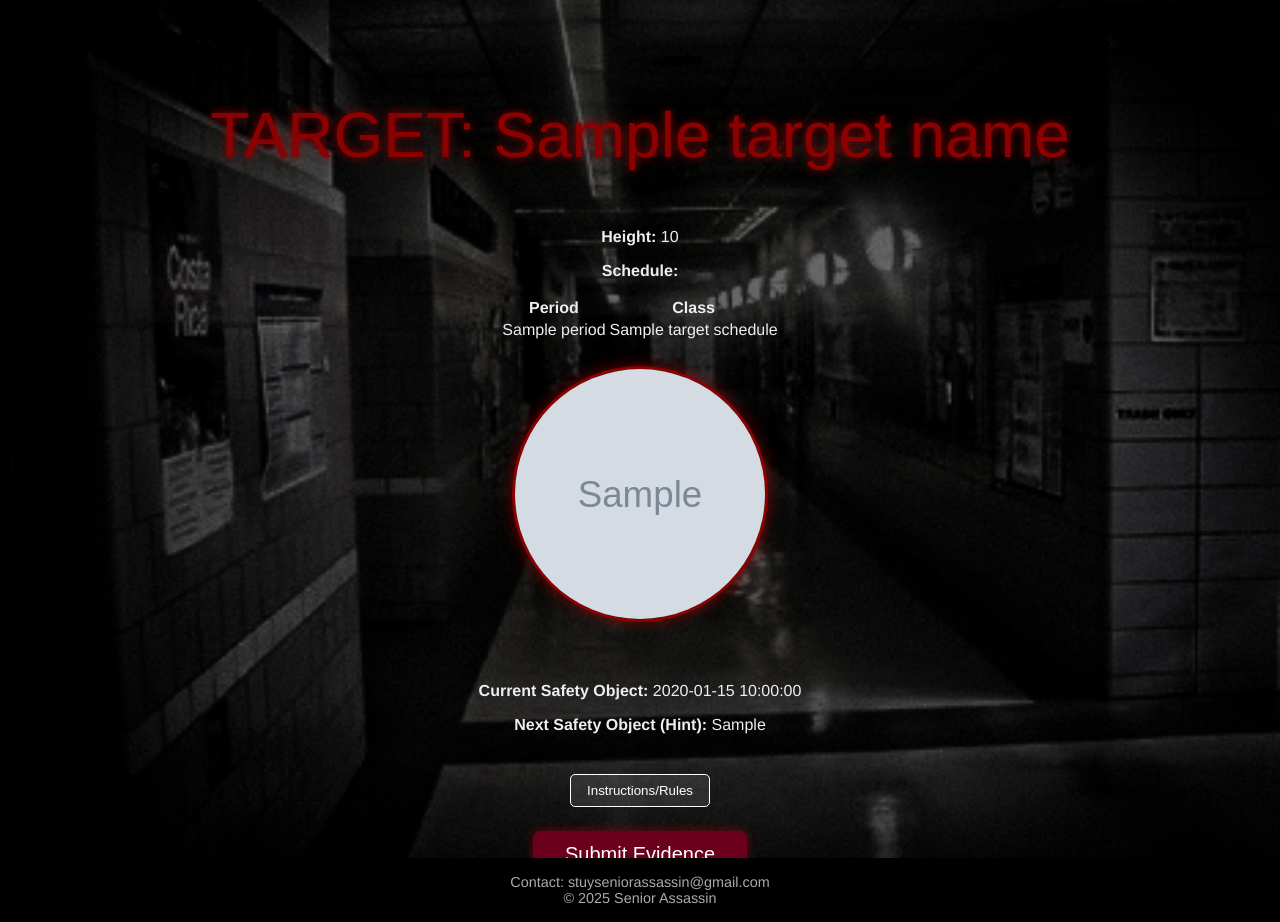
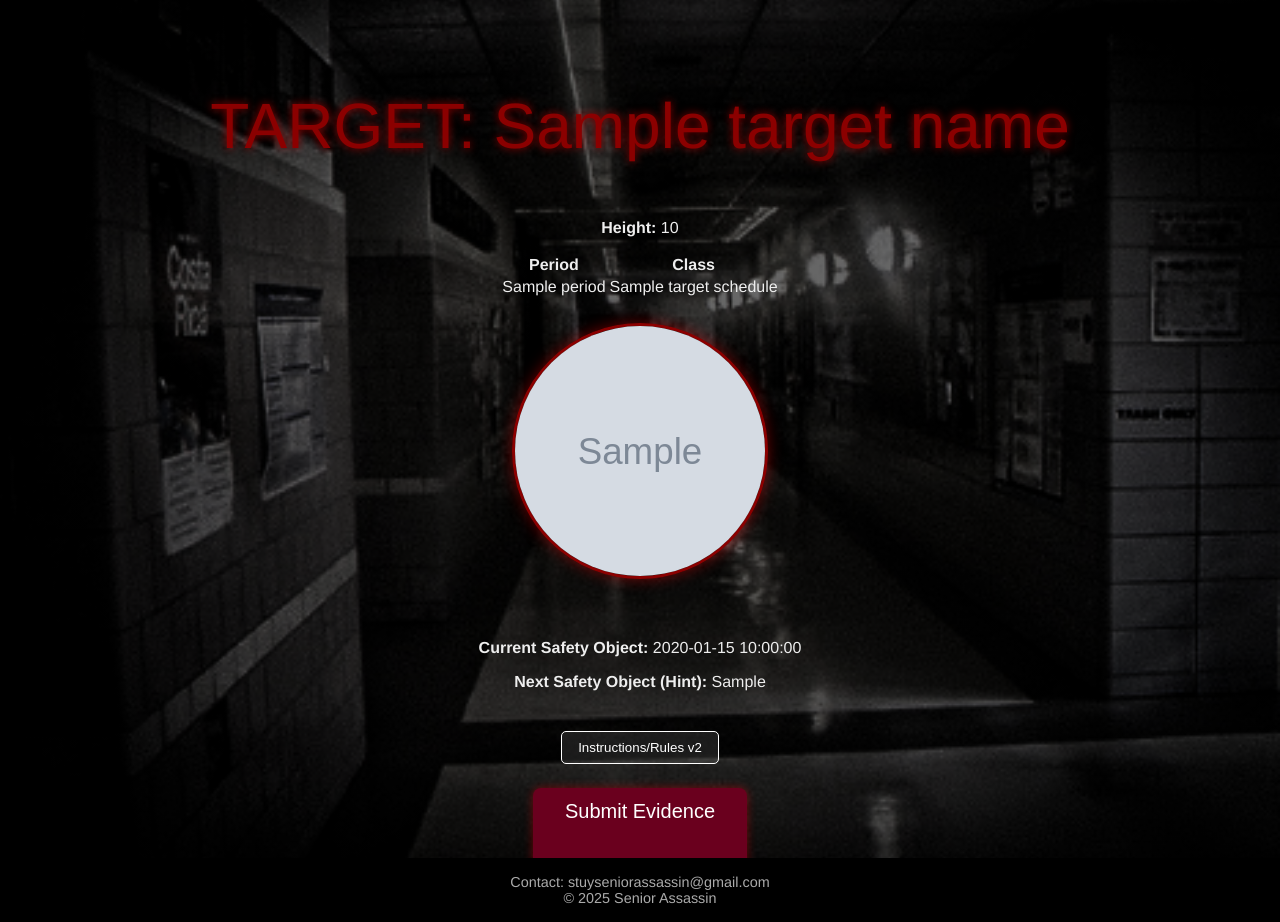
Before and after one commit to Senior-Caucus/Senior-Assassin, a FastAPI app: template src/templates/target.html in a window 1280 px wide. Run offline with FastAPI, Linux system fonts and the light colour scheme; the template is opened without the code that fills it: most values are stand-ins (such as "Sample title", 1, 10 or a date in 2020); grey boxes marked "Sample" are stand-in pictures; style sheets or scripts are compiled from the project's sources.

Commit message:
playing around with formatting

```diff
--- a/src/static/scss/main.scss
+++ b/src/static/scss/main.scss
@@ -209,6 +209,7 @@ button#login {
     margin-bottom: 1rem;
     text-shadow: 0 0 8px $accent-color;
     padding-top: 64px;
+    max-width: 100vw;
   }
 
   .target-image img {
@@ -219,6 +220,10 @@ button#login {
     border: 3px solid $accent-color;
     box-shadow: 0 0 15px rgba(255, 0, 0, 0.4);
     margin-bottom: 1rem;
+  }
+
+  #open-evidence {
+    padding-bottom: 64px; /* Ensure room for footer */
   }
 
   .action-btn {
--- a/src/templates/target.html
+++ b/src/templates/target.html
@@ -7,7 +7,7 @@
     <h2 class="nosifer-regular">TARGET: {{ target_name }}</h2>
     <div class="target-info">
       <p><strong>Height:</strong> {{ target_height }}</p>
-      <p><strong>Schedule:</strong></p>
+      <!-- <p><strong>Schedule:</strong></p> -->
       <!-- schedule contains comma delimited values representing period 1, 2, 3, etc -->
       <!-- let's make a table with period and class as the header -->
       <table>
@@ -42,7 +42,7 @@
       <p><b>Next Safety Object (Hint):</b> {{ tmr_hint }}</p>
     </div>
 
-    <button id="rules-btn">Instructions/Rules</button>
+    <button id="rules-btn">Instructions/Rules v2</button>
 
     <button id="open-evidence" class="action-btn">Submit Evidence</button>
 
```
